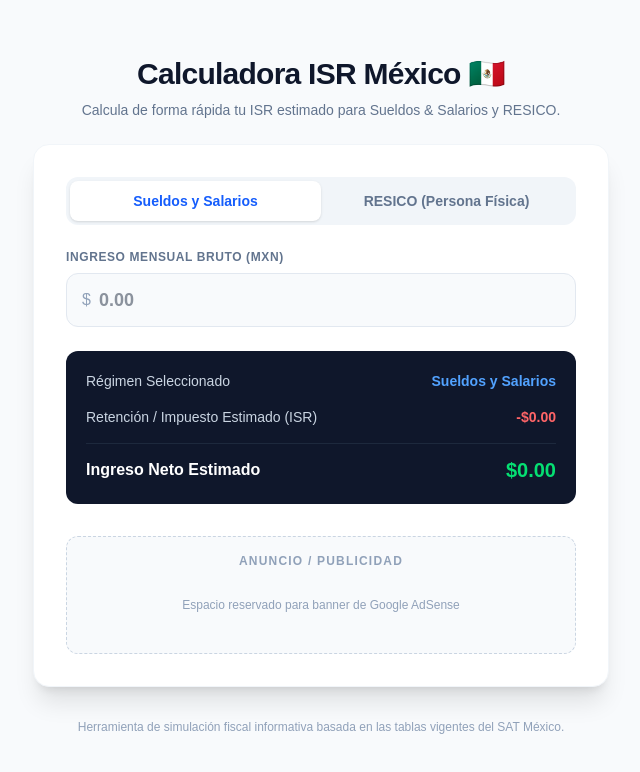
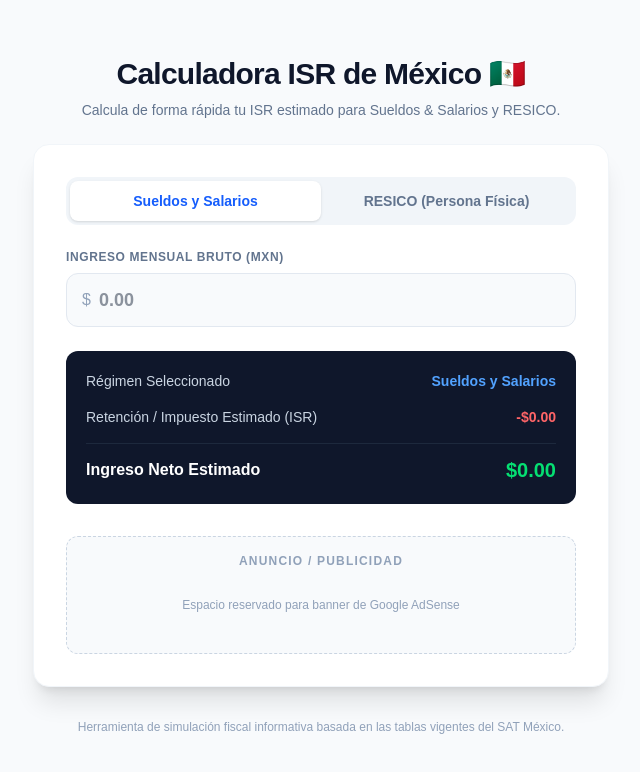
Before and after one commit to isaacxi/calculadora-isr-mexico, a Next.js app: page / in a window 1280 px wide. Shown: the top 772 px of the page, without its empty margins (319-959 px from the left). Built offline with nearby package versions, Linux system fonts and the light colour scheme.

Commit message:
Update page.tsx

```diff
--- a/app/page.tsx
+++ b/app/page.tsx
@@ -41,7 +41,7 @@ export default function Home() {
       {/* Header / SEO Title */}
       <header className="max-w-xl w-full text-center my-6">
         <h1 className="text-3xl font-extrabold text-slate-900 tracking-tight">
-          Calculadora ISR México 🇲🇽
+          Calculadora ISR de México 🇲🇽
         </h1>
         <p className="text-sm text-slate-500 mt-2">
           Calcula de forma rápida tu ISR estimado para Sueldos & Salarios y RESICO.
```
